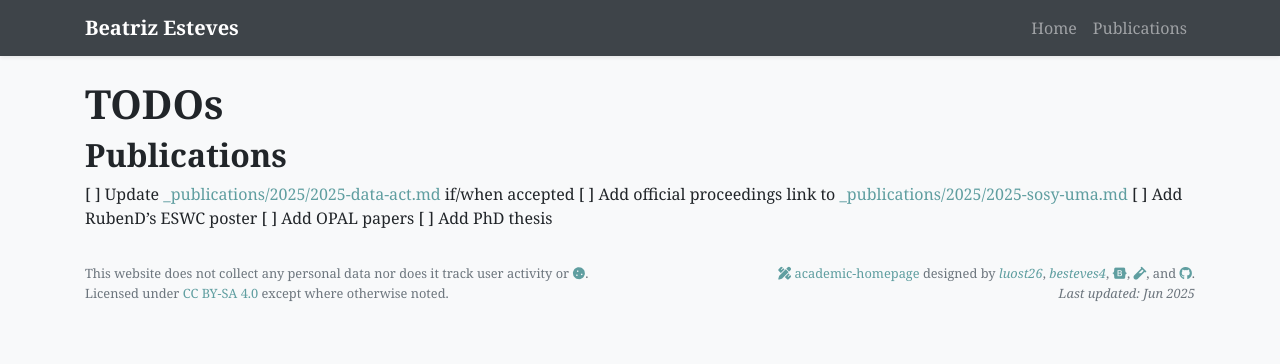
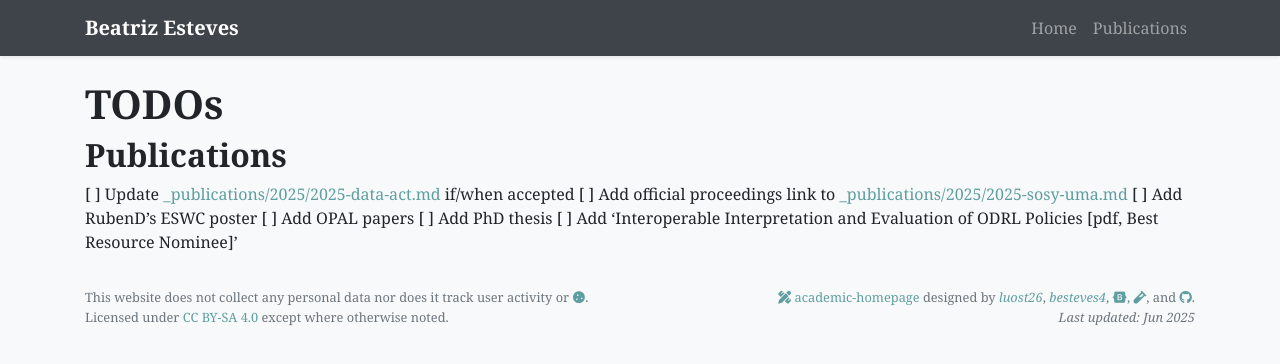
Before and after one commit to besteves4/besteves4.github.io, a Jekyll site: the page built from TODOS.md, in a window 1280 px wide. Shown: the top 364 px of the page. Built offline with Jekyll 4.4.1, drawn with Linux system fonts in a browser that asks for light colours; nearby versions of some CDN libraries; our own code applies the rules of GitHub Pages for plain Markdown files; a style sheet for code colours, icons or effects is not loaded.

Commit message:
add todo on award nomination

```diff
--- a/TODOS.md
+++ b/TODOS.md
@@ -6,3 +6,4 @@
 [ ] Add RubenD's ESWC poster
 [ ] Add OPAL papers
 [ ] Add PhD thesis
+[ ] Add 'Interoperable Interpretation and Evaluation of ODRL Policies [pdf, Best Resource Nominee]'
```
